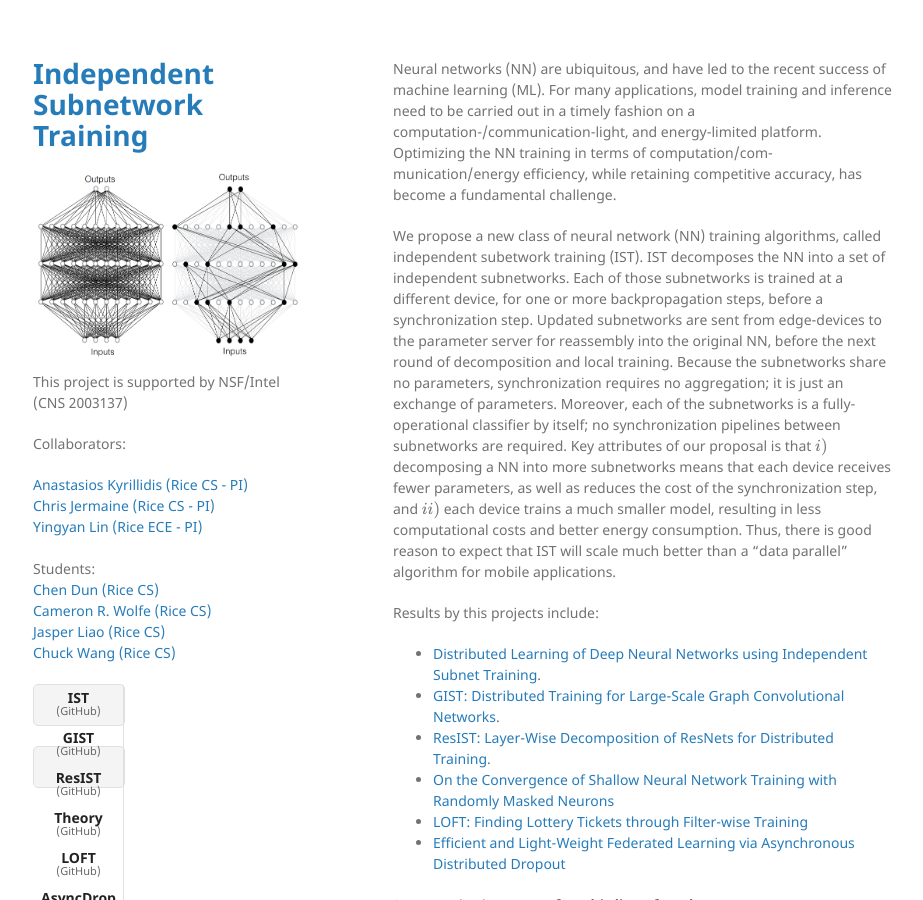
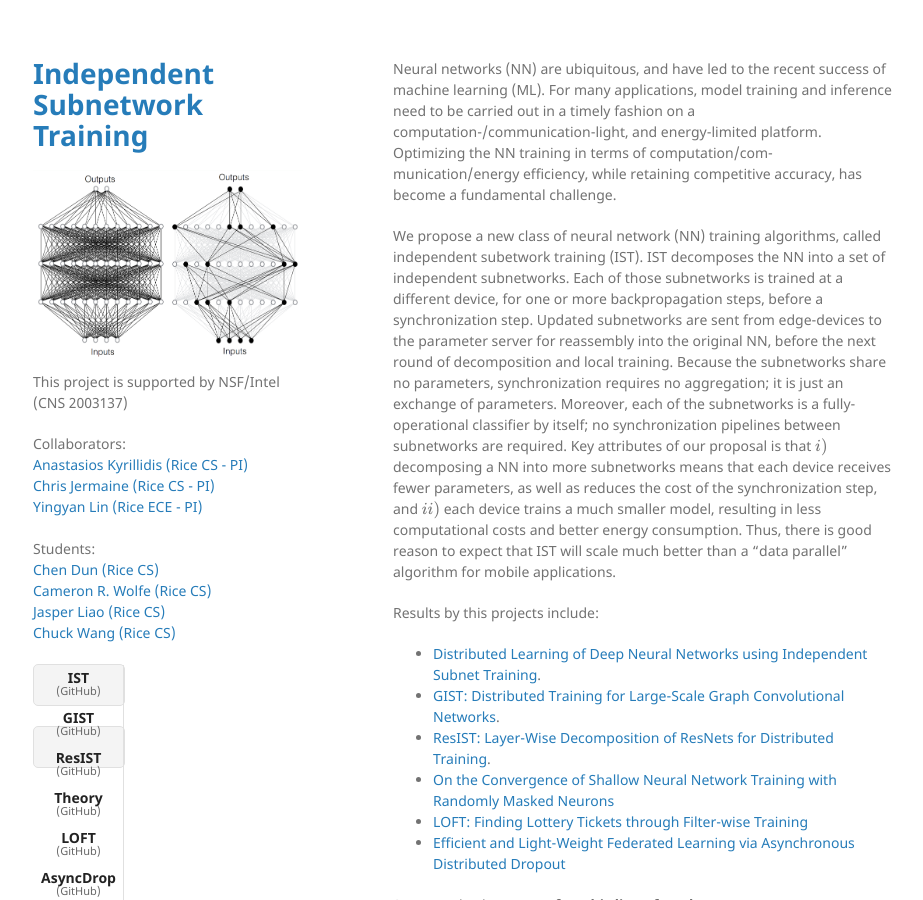
Before and after one commit to akyrillidis/ist, a Jekyll site: the page built from index.md, in a window 1280 px wide and 900 px high. Shown: the whole window, without its empty margins (177-1100 px from the left). Built offline with Jekyll 4.4.1, drawn with Linux system fonts in a browser that asks for light colours; formulas are drawn with MathJax 3.

Commit message:
Update default.html

```diff
--- a/_layouts/default.html
+++ b/_layouts/default.html
@@ -26,7 +26,7 @@
         <br>
         <p>{{ site.description | default: site.github.project_tagline }}</p>
 
-        <p class="view">Collaborators:</p>
+        Collaborators: <br>
         <a href="http://akyrillidis.github.io/">Anastasios Kyrillidis (Rice CS - PI)</a> <br>
         <a href="https://www.cs.rice.edu/~cmj4/">Chris Jermaine (Rice CS - PI)</a> <br>
         <a href="https://eiclab.net/">Yingyan Lin (Rice ECE - PI)</a> <br>
```
